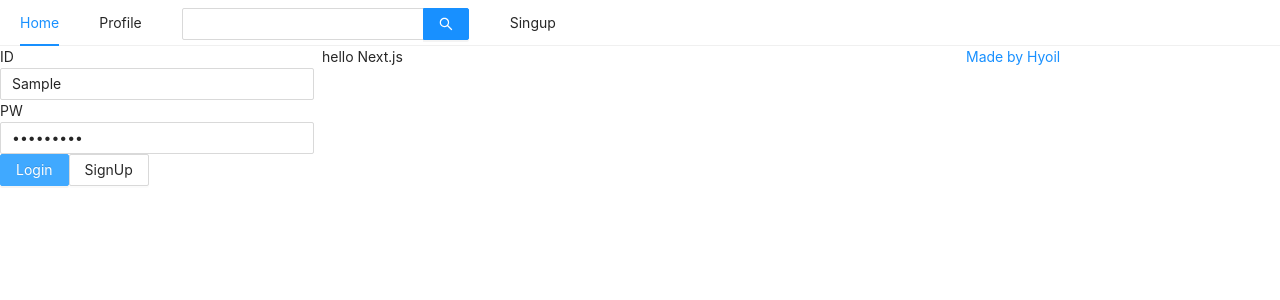
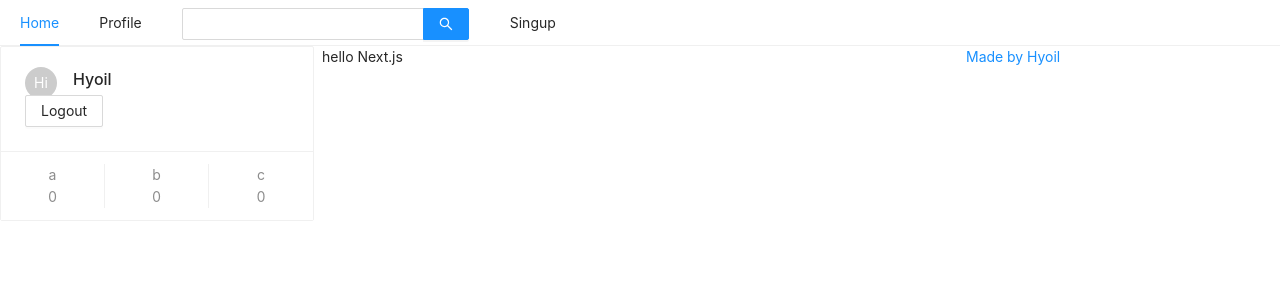
Before and after one commit to hyoilll/re.nodebird, a Next.js app in the folder front/: page / in a window 1280 px wide. Both pictures are taken after typing "Sample", "Sample123" into the empty fields and a click on the button "Login". Shown: the top 300 px of the page. Built offline with nearby package versions, Linux system fonts and the light colour scheme.

Commit message:
used styled-components & dumy-data of Login

```diff
--- a/front/components/AppLayout.js
+++ b/front/components/AppLayout.js
@@ -2,12 +2,16 @@ import React, { useState } from "react";
 import PropsTypes from "prop-types";
 import Link from "next/link";
 import { Menu, Input, Row, Col } from "antd";
+import styled from "styled-components";
 
 import UserProfile from "./UserProfile";
 import LoginForm from "./LoginForm";
 
+const SearchInput = styled(Input.Search)`
+  vertical-align: middle;
+`;
+
 // 특정 컴포넌트 끼리 공통
-
 const AppLayout = ({ children }) => {
   const [isLoggedIn, setIsLoggedIn] = useState(false);
   return (
@@ -24,10 +28,7 @@ const AppLayout = ({ children }) => {
           </Link>
         </Menu.Item>
         <Menu.Item>
-          <Input.Search
-            enterButton
-            style={{ verticalAlign: "middle" }}
-          ></Input.Search>
+          <SearchInput enterButton></SearchInput>
         </Menu.Item>
         <Menu.Item>
           <Link href="/signup">
@@ -44,7 +45,11 @@ const AppLayout = ({ children }) => {
       */}
       <Row gutter={8}>
         <Col xs={24} md={6}>
-          {isLoggedIn ? <UserProfile></UserProfile> : <LoginForm></LoginForm>}
+          {isLoggedIn ? (
+            <UserProfile setIsLoggedIn={setIsLoggedIn}></UserProfile>
+          ) : (
+            <LoginForm setIsLoggedIn={setIsLoggedIn}></LoginForm>
+          )}
         </Col>
         <Col xs={24} md={12}>
           {children}
--- a/front/components/LoginForm.js
+++ b/front/components/LoginForm.js
@@ -1,12 +1,22 @@
 import React, { useCallback, useState } from "react";
 import { Form, Input, Button } from "antd";
 import Link from "next/link";
+import styled from "styled-components";
 
-const LoginForm = () => {
+const ButtonWrapper = styled.div`
+  margin-top: 10px;
+`;
+
+const FormWrapper = styled(Form)`
+  padding: 10px;
+`;
+
+const LoginForm = ({ setIsLoggedIn }) => {
   const [id, setId] = useState("");
   const [pw, setPw] = useState("");
 
   //   component에 사용하는 함수는 useCallback으로 최적화
+  //   값은 useMemo로 최적화
   const onChangeId = useCallback((e) => {
     setId(e.target.value);
   }, []);
@@ -15,9 +25,15 @@ const LoginForm = () => {
     setPw(e.target.value);
   }, []);
 
+  const onSubmitForm = useCallback(() => {
+    console.log(id, pw);
+    setIsLoggedIn(true);
+  }, [id, pw]); //[] : 디펜던시
+
   return (
     <>
-      <Form>
+      {/* onFinish : e.preventDefault가 이미 적용되어 있음 */}
+      <FormWrapper onFinish={onSubmitForm}>
         <div>
           <label htmlFor="user-id">ID</label>
           <br />
@@ -39,7 +55,7 @@ const LoginForm = () => {
             required
           ></Input>
         </div>
-        <div>
+        <ButtonWrapper>
           <Button type="primary" htmlType="submit" loading={false}>
             Login
           </Button>
@@ -48,8 +64,8 @@ const LoginForm = () => {
               <Button>SignUp</Button>
             </a>
           </Link>
-        </div>
-      </Form>
+        </ButtonWrapper>
+      </FormWrapper>
     </>
   );
 };
--- a/front/components/UserProfile.js
+++ b/front/components/UserProfile.js
@@ -1,5 +1,31 @@
-const UserProfile = () => {
-  return <div>UserProfile</div>;
+import React, { useCallback } from "react";
+import { Card, Avatar, Button } from "antd";
+
+const UserProfile = ({ setIsLoggedIn }) => {
+  const pushLogout = useCallback(() => {
+    setIsLoggedIn(false);
+  }, []);
+
+  return (
+    <>
+      <Card
+        actions={[
+          <div key="twit">
+            a<br />0
+          </div>,
+          <div key="followings">
+            b<br></br>0
+          </div>,
+          <div key="followings">
+            c<br></br>0
+          </div>,
+        ]}
+      >
+        <Card.Meta avatar={<Avatar>Hi</Avatar>} title="Hyoil"></Card.Meta>
+        <Button onClick={pushLogout}>Logout</Button>
+      </Card>
+    </>
+  );
 };
 
 export default UserProfile;
```
